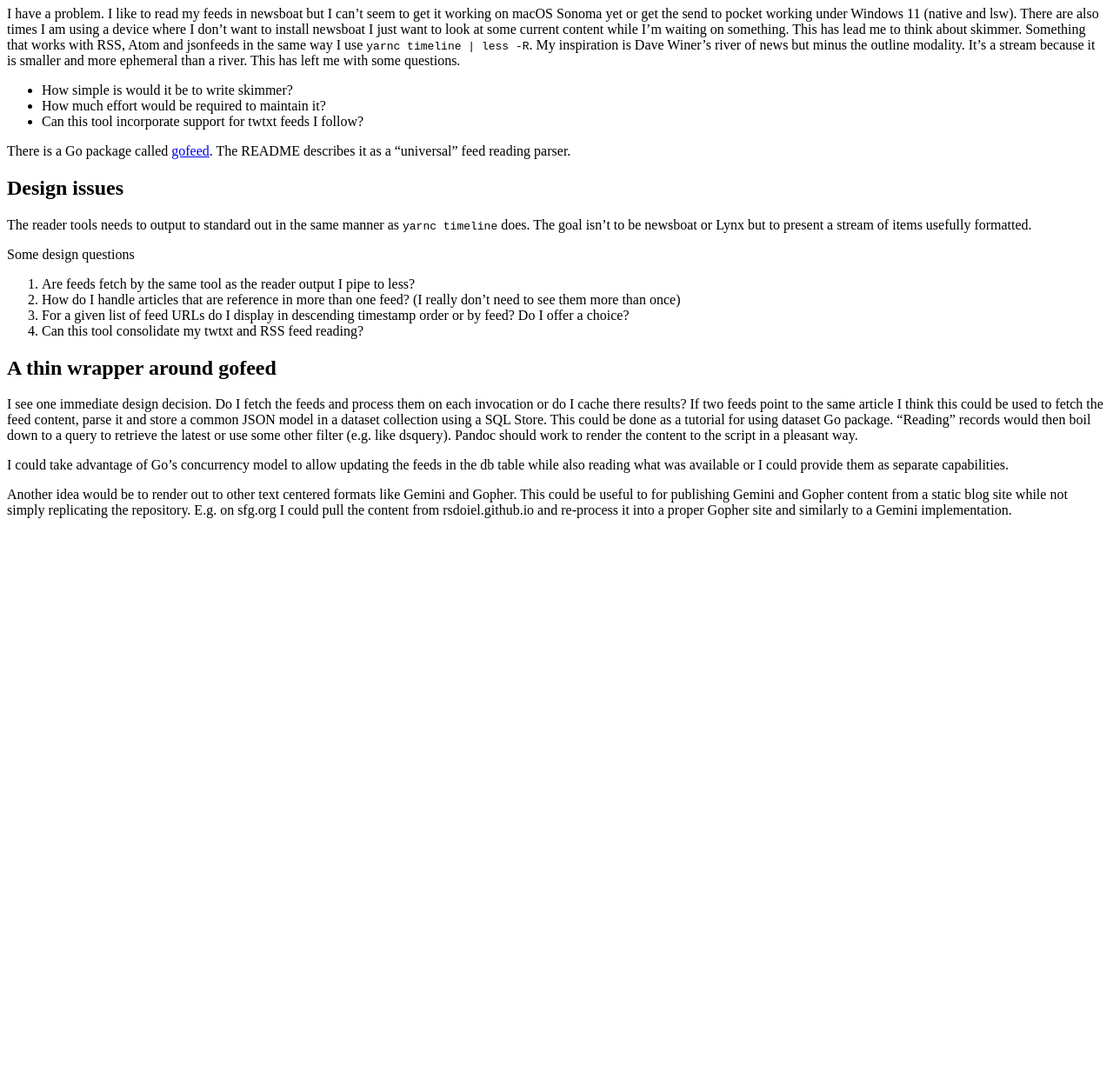
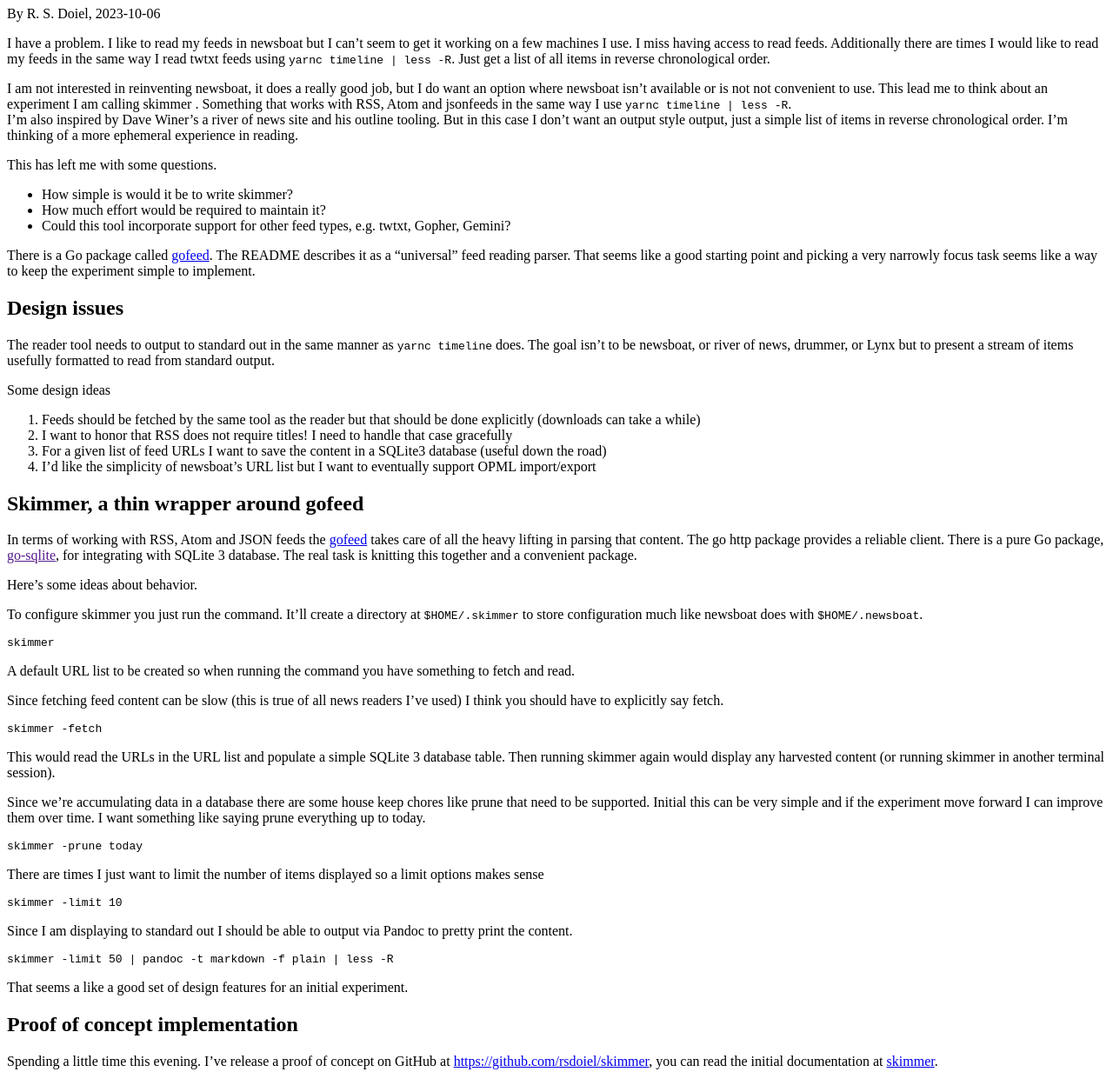
Before and after one commit to rsdoiel/skimmer, a plain HTML site: page concept.html in a window 1280 px wide. Shown: the part 220-1453 px from the top of the page at 87% size. Before the commit the page ends 832 px from the top, so only its background shows below. Drawn offline with Linux system fonts and the light colour scheme; a web font is replaced by a local one.

Commit message:
Quick Save

```diff
--- a/concept.html
+++ b/concept.html
@@ -29,56 +29,91 @@
 <!--  <h1>concept</h1> -->
 
 <h1 id="skimmer">skimmer</h1>
+<p>By R. S. Doiel, 2023-10-06</p>
 <p>I have a problem. I like to read my feeds in newsboat but I can’t
-seem to get it working on macOS Sonoma yet or get the send to pocket
-working under Windows 11 (native and lsw). There are also times I am
-using a device where I don’t want to install newsboat I just want to
-look at some current content while I’m waiting on something. This has
-lead me to think about skimmer. Something that works with RSS, Atom and
-jsonfeeds in the same way I use <code>yarnc timeline | less -R</code>.
-My inspiration is Dave Winer’s river of news but minus the outline
-modality. It’s a stream because it is smaller and more ephemeral than a
-river. This has left me with some questions.</p>
+seem to get it working on a few machines I use. I miss having access to
+read feeds. Additionally there are times I would like to read my feeds
+in the same way I read twtxt feeds using
+<code>yarnc timeline | less -R</code>. Just get a list of all items in
+reverse chronological order.</p>
+<p>I am not interested in reinventing newsboat, it does a really good
+job, but I do want an option where newsboat isn’t available or is not
+not convenient to use. This lead me to think about an experiment I am
+calling skimmer . Something that works with RSS, Atom and jsonfeeds in
+the same way I use <code>yarnc timeline | less -R</code>.<br />
+I’m also inspired by Dave Winer’s a river of news site and his outline
+tooling. But in this case I don’t want an output style output, just a
+simple list of items in reverse chronological order. I’m thinking of a
+more ephemeral experience in reading.</p>
+<p>This has left me with some questions.</p>
 <ul>
 <li>How simple is would it be to write skimmer?</li>
 <li>How much effort would be required to maintain it?</li>
-<li>Can this tool incorporate support for twtxt feeds I follow?</li>
+<li>Could this tool incorporate support for other feed types,
+e.g. twtxt, Gopher, Gemini?</li>
 </ul>
 <p>There is a Go package called <a
 href="https://github.com/mmcdole/gofeed">gofeed</a>. The README
-describes it as a “universal” feed reading parser.</p>
+describes it as a “universal” feed reading parser. That seems like a
+good starting point and picking a very narrowly focus task seems like a
+way to keep the experiment simple to implement.</p>
 <h2 id="design-issues">Design issues</h2>
-<p>The reader tools needs to output to standard out in the same manner
-as <code>yarnc timeline</code> does. The goal isn’t to be newsboat or
-Lynx but to present a stream of items usefully formatted.</p>
-<p>Some design questions</p>
+<p>The reader tool needs to output to standard out in the same manner as
+<code>yarnc timeline</code> does. The goal isn’t to be newsboat, or
+river of news, drummer, or Lynx but to present a stream of items
+usefully formatted to read from standard output.</p>
+<p>Some design ideas</p>
 <ol type="1">
-<li>Are feeds fetch by the same tool as the reader output I pipe to
-less?</li>
-<li>How do I handle articles that are reference in more than one feed?
-(I really don’t need to see them more than once)</li>
-<li>For a given list of feed URLs do I display in descending timestamp
-order or by feed? Do I offer a choice?</li>
-<li>Can this tool consolidate my twtxt and RSS feed reading?</li>
+<li>Feeds should be fetched by the same tool as the reader but that
+should be done explicitly (downloads can take a while)</li>
+<li>I want to honor that RSS does not require titles! I need to handle
+that case gracefully</li>
+<li>For a given list of feed URLs I want to save the content in a
+SQLite3 database (useful down the road)</li>
+<li>I’d like the simplicity of newsboat’s URL list but I want to
+eventually support OPML import/export</li>
 </ol>
-<h1 id="a-thin-wrapper-around-gofeed">A thin wrapper around gofeed</h1>
-<p>I see one immediate design decision. Do I fetch the feeds and process
-them on each invocation or do I cache there results? If two feeds point
-to the same article I think this could be used to fetch the feed
-content, parse it and store a common JSON model in a dataset collection
-using a SQL Store. This could be done as a tutorial for using dataset Go
-package. “Reading” records would then boil down to a query to retrieve
-the latest or use some other filter (e.g. like dsquery). Pandoc should
-work to render the content to the script in a pleasant way.</p>
-<p>I could take advantage of Go’s concurrency model to allow updating
-the feeds in the db table while also reading what was available or I
-could provide them as separate capabilities.</p>
-<p>Another idea would be to render out to other text centered formats
-like Gemini and Gopher. This could be useful to for publishing Gemini
-and Gopher content from a static blog site while not simply replicating
-the repository. E.g. on sfg.org I could pull the content from
-rsdoiel.github.io and re-process it into a proper Gopher site and
-similarly to a Gemini implementation.</p>
+<h1 id="skimmer-a-thin-wrapper-around-gofeed">Skimmer, a thin wrapper
+around gofeed</h1>
+<p>In terms of working with RSS, Atom and JSON feeds the <a
+href="https://github.com/mmcdole/gofeed">gofeed</a> takes care of all
+the heavy lifting in parsing that content. The go http package provides
+a reliable client. There is a pure Go package, <a href="">go-sqlite</a>,
+for integrating with SQLite 3 database. The real task is knitting this
+together and a convenient package.</p>
+<p>Here’s some ideas about behavior.</p>
+<p>To configure skimmer you just run the command. It’ll create a
+directory at <code>$HOME/.skimmer</code> to store configuration much
+like newsboat does with <code>$HOME/.newsboat</code>.</p>
+<pre><code>skimmer</code></pre>
+<p>A default URL list to be created so when running the command you have
+something to fetch and read.</p>
+<p>Since fetching feed content can be slow (this is true of all news
+readers I’ve used) I think you should have to explicitly say fetch.</p>
+<pre><code>skimmer -fetch</code></pre>
+<p>This would read the URLs in the URL list and populate a simple SQLite
+3 database table. Then running skimmer again would display any harvested
+content (or running skimmer in another terminal session).</p>
+<p>Since we’re accumulating data in a database there are some house keep
+chores like prune that need to be supported. Initial this can be very
+simple and if the experiment move forward I can improve them over time.
+I want something like saying prune everything up to today.</p>
+<pre><code>skimmer -prune today</code></pre>
+<p>There are times I just want to limit the number of items displayed so
+a limit options makes sense</p>
+<pre><code>skimmer -limit 10</code></pre>
+<p>Since I am displaying to standard out I should be able to output via
+Pandoc to pretty print the content.</p>
+<pre><code>skimmer -limit 50 | pandoc -t markdown -f plain | less -R</code></pre>
+<p>That seems a like a good set of design features for an initial
+experiment.</p>
+<h2 id="proof-of-concept-implementation">Proof of concept
+implementation</h2>
+<p>Spending a little time this evening. I’ve release a proof of concept
+on GitHub at <a href="https://github.com/rsdoiel/skimmer"
+class="uri">https://github.com/rsdoiel/skimmer</a>, you can read the
+initial documentation at <a
+href="https://rsdoiel.github.io/skimmer">skimmer</a>.</p>
 </section>
 
 <footer>
--- a/pagefind/pagefind-entry.json
+++ b/pagefind/pagefind-entry.json
@@ -1 +1 @@
-{"version":"0.12.0","languages":{"en":{"hash":"en_c49d5e5f76","wasm":"en","page_count":7}}}
+{"version":"0.12.0","languages":{"en":{"hash":"en_89a17bbd8b","wasm":"en","page_count":8}}}
```
Also changed, not shown: TODO.html (added, +58 -0 lines), index.html (+2 -2 lines), 7 other files.
